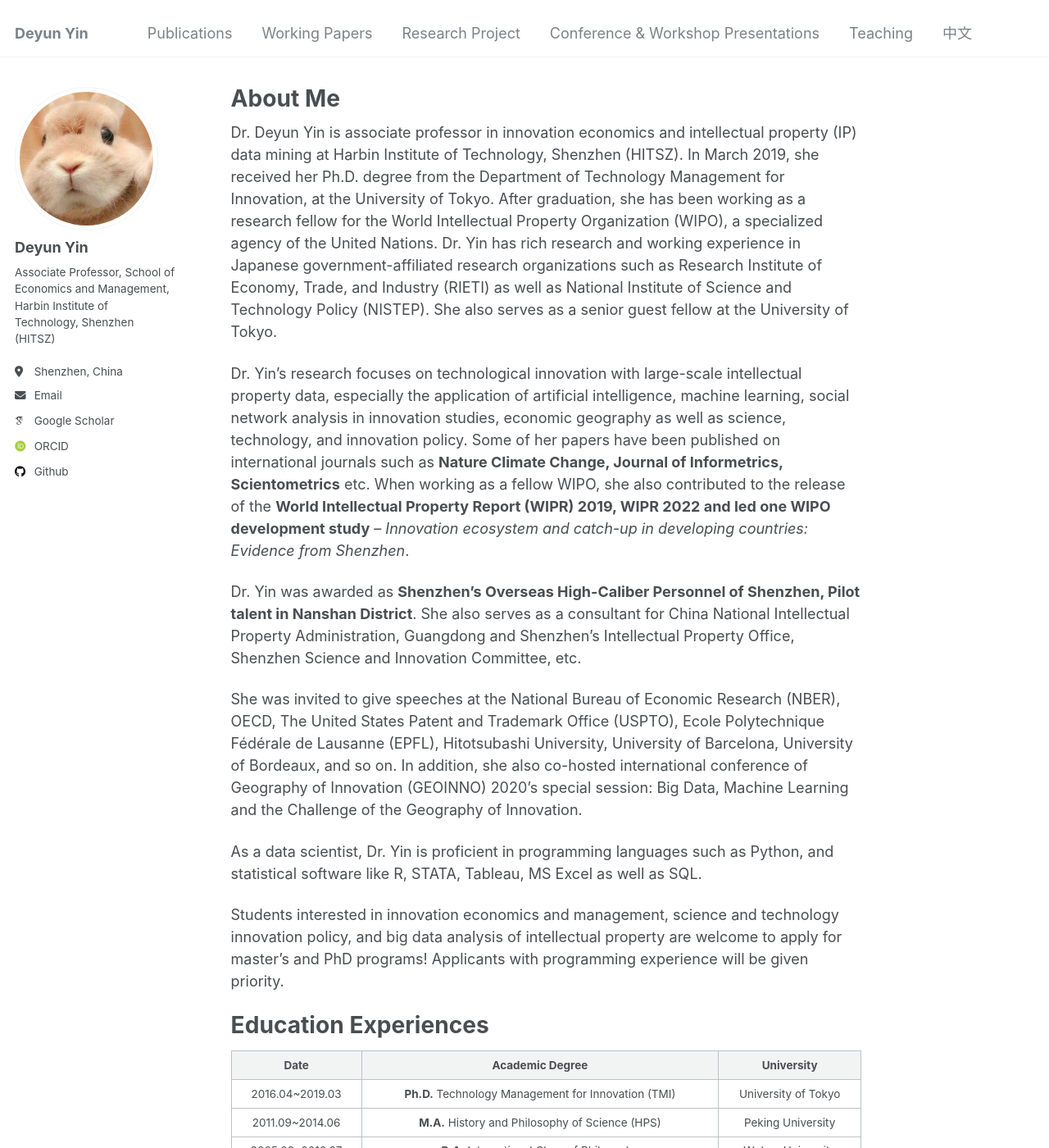
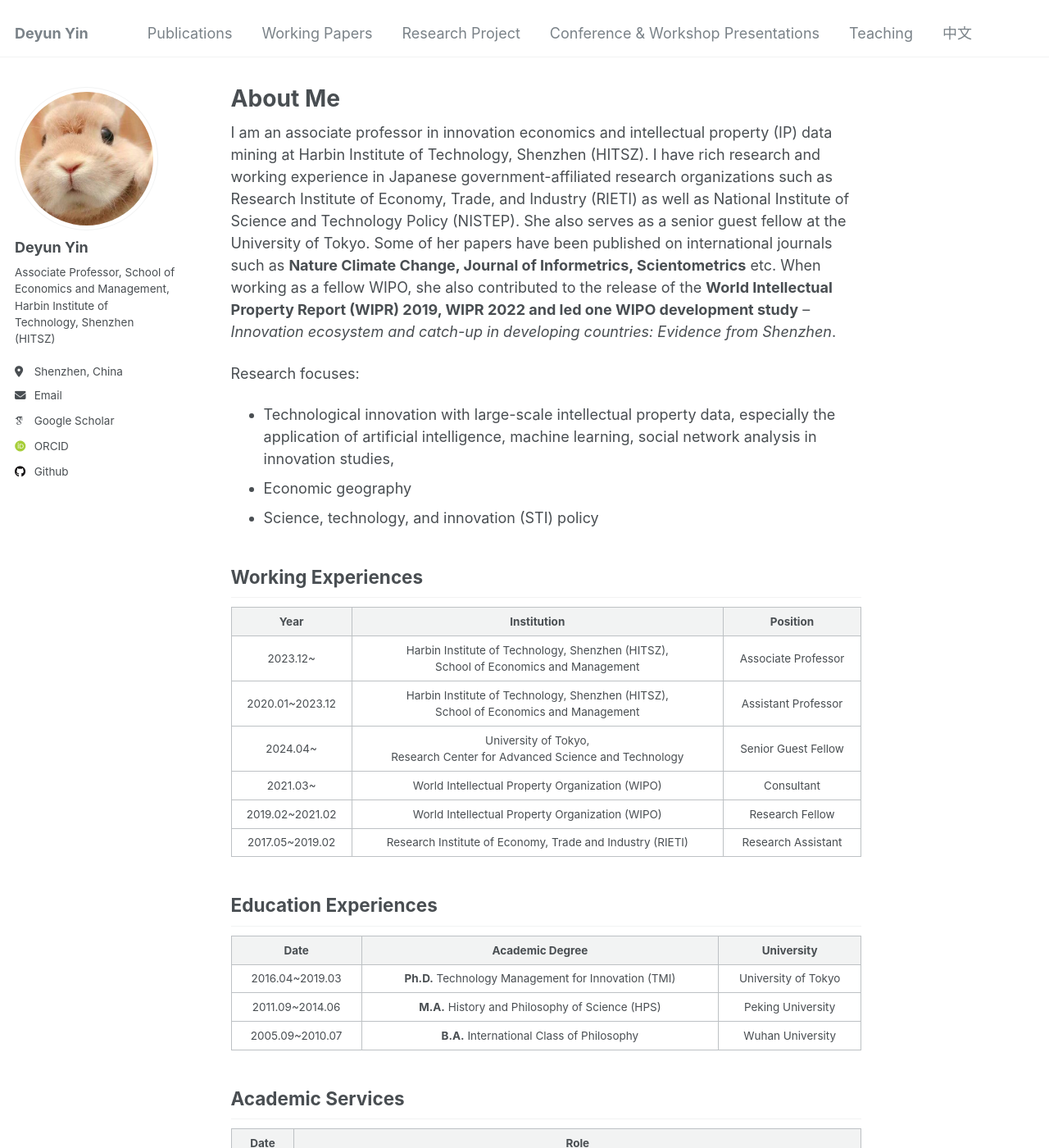
Before and after one commit to DeyunYinWIPO/DeyunYinWIPO.github.io, a Jekyll site: the page built from _pages/about.md, in a window 1280 px wide and 1400 px high. Shown: the whole window at 82% size. Built offline with Jekyll 4.4.1, drawn with Linux system fonts in a browser that asks for light colours; some web fonts are replaced; some of the changed text lies outside the part shown.

Commit message:
updated about

```diff
--- a/_pages/about.md
+++ b/_pages/about.md
@@ -7,22 +7,32 @@ redirect_from:
  - /about.html
 ---
 
-Dr. Deyun Yin is associate professor in innovation economics and intellectual property (IP) data mining at Harbin Institute of Technology, Shenzhen (HITSZ). In March 2019, she received her Ph.D. degree from the Department of Technology Management for Innovation, at the University of Tokyo. After graduation, she has been working as a research fellow for the World Intellectual Property Organization (WIPO), a specialized agency of the United Nations. Dr. Yin has rich research and working experience in Japanese government-affiliated research organizations such as Research Institute of Economy, Trade, and Industry (RIETI) as well as National Institute of Science and Technology Policy (NISTEP). She also serves as a senior guest fellow at the University of Tokyo.
+I am an associate professor in innovation economics and intellectual property (IP) data mining at Harbin Institute of Technology, Shenzhen (HITSZ). I have rich research and working experience in Japanese government-affiliated research organizations such as Research Institute of Economy, Trade, and Industry (RIETI) as well as National Institute of Science and Technology Policy (NISTEP). She also serves as a senior guest fellow at the University of Tokyo. Some of her papers have been published on international journals such as **Nature Climate Change, Journal of Informetrics, Scientometrics** etc. When working as a fellow WIPO, she also contributed to the release of the **World Intellectual Property Report (WIPR) 2019, WIPR 2022 and led one WIPO development study** – *Innovation ecosystem and catch-up in developing countries: Evidence from Shenzhen*.
 
-Dr. Yin’s research focuses on technological innovation with large-scale intellectual property data, especially the application of artificial intelligence, machine learning, social network analysis in innovation studies, economic geography as well as science, technology, and innovation policy. Some of her papers have been published on international journals such as **Nature Climate Change, Journal of Informetrics, Scientometrics** etc. When working as a fellow WIPO, she also contributed to the release of the **World Intellectual Property Report (WIPR) 2019, WIPR 2022 and led one WIPO development study** – *Innovation ecosystem and catch-up in developing countries: Evidence from Shenzhen*.
+Research focuses:
 
-Dr. Yin was awarded as **Shenzhen’s Overseas High-Caliber Personnel of Shenzhen, Pilot talent in Nanshan District**. She also serves as a consultant for China National Intellectual Property Administration, Guangdong and Shenzhen’s Intellectual Property Office, Shenzhen Science and Innovation Committee, etc.
+- Technological innovation with large-scale intellectual property data, especially the application of artificial intelligence, machine learning, social network analysis in innovation studies,
+- Economic geography
+- Science, technology, and innovation (STI) policy
 
-She was invited to give speeches at the National Bureau of Economic Research (NBER), OECD, The United States Patent and Trademark Office (USPTO), Ecole Polytechnique Fédérale de Lausanne (EPFL), Hitotsubashi University, University of Barcelona, University of Bordeaux, and so on. In addition, she also co-hosted international conference of Geography of Innovation (GEOINNO) 2020’s special session: Big Data, Machine Learning and the Challenge of the Geography of Innovation.
 
-As a data scientist, Dr. Yin is proficient in programming languages such as Python, and statistical software like R, STATA, Tableau, MS Excel as well as SQL.
 
-Students interested in innovation economics and management, science and technology innovation policy, and big data analysis of intellectual property are welcome to apply for master's and PhD programs! Applicants with programming experience will be given priority.
+Working Experiences
+------
+
+|      Year       |                         Institution                          |      Position       |
+| :-------------: | :----------------------------------------------------------: | :-----------------: |
+|    2023.12~     | Harbin Institute of Technology, Shenzhen (HITSZ),<br>School of Economics and Management | Associate Professor |
+| 2020.01~2023.12 | Harbin Institute of Technology, Shenzhen (HITSZ),<br/>School of Economics and Management | Assistant Professor |
+|    2024.04~     | University of Tokyo,<br>Research Center for Advanced Science and Technology | Senior Guest Fellow |
+|    2021.03~     |       World Intellectual Property Organization (WIPO)        |     Consultant      |
+| 2019.02~2021.02 |       World Intellectual Property Organization (WIPO)        |   Research Fellow   |
+| 2017.05~2019.02 |  Research Institute of Economy, Trade and Industry (RIETI)   | Research Assistant  |
 
 
 
 Education Experiences
-======
+------
 
 |      Date       |                   Academic Degree                    |     University      |
 | :-------------: | :--------------------------------------------------: | :-----------------: |
@@ -32,22 +42,7 @@ Education Experiences
 
 
 
-Working Experiences
-======
-
-|      Year       |                         Institution                          |      Position       |
-| :-------------: | :----------------------------------------------------------: | :-----------------: |
-|    2024.05~     | Harbin Institute of Technology, Shenzhen (HITSZ),<br>School of Economics and Management | Associate Professor |
-| 2020.01~2024.04 | Harbin Institute of Technology, Shenzhen (HITSZ),<br/>School of Economics and Management | Assistant Professor |
-|    2024.04~     | University of Tokyo,<br>Research Center for Advanced Science and Technology | Senior Guest Fellow |
-|    2023.03~     |       World Intellectual Property Organization (WIPO)        |     Consultant      |
-| 2019.02~2023.02 |       World Intellectual Property Organization (WIPO)        |   Research Fellow   |
-| 2017.05~2019.02 |  Research Institute of Economy, Trade and Industry (RIETI)   | Research Assistant  |
-| 2018.12~2019.09 |                 Baidu Japan Inc. (Part-time)                 |   Data scientist    |
-
-
-
-# Academic Services
+## Academic Services
 
 |   Date   |                             Role                             |
 | :------: | :----------------------------------------------------------: |
@@ -60,4 +55,4 @@ Working Experiences
 | 2020.09  | Organizer of the special session "Gender, Intellectual Property, and Innovation" <br>at the European Policy for Intellectual Property (EPIP) 2020 Conference |
 | 2020.01~ | Co-organizer of GEOINNO 2020’s special session: <br>Big data, machine learning and the challenge of the geography of innovation |
 | 2019.12~ | Founding Member of the Expert Panel for the NBER Innovation Information Initiative |
-| 2018.11~ | Referee for *Nature Climate Change,* *Research Policy,* *Environment and Planning A: Economics and Space*, *Scientometrics*, *Regional Studies,* Academy of Management (AOM) Annual Conference |
+| 2018.11~ | Referee for *Nature Climate Change,* *Research Policy,* *Scientometrics*, *Regional Studies,* Academy of Management (AOM) Annual Conference, etc. |
```
